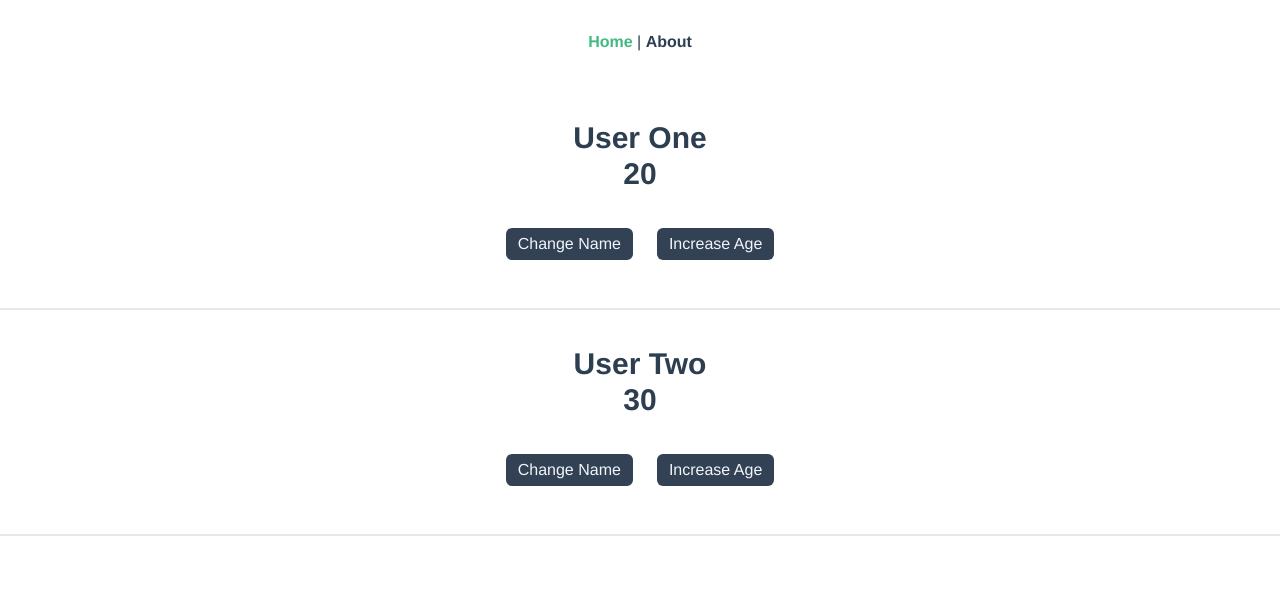
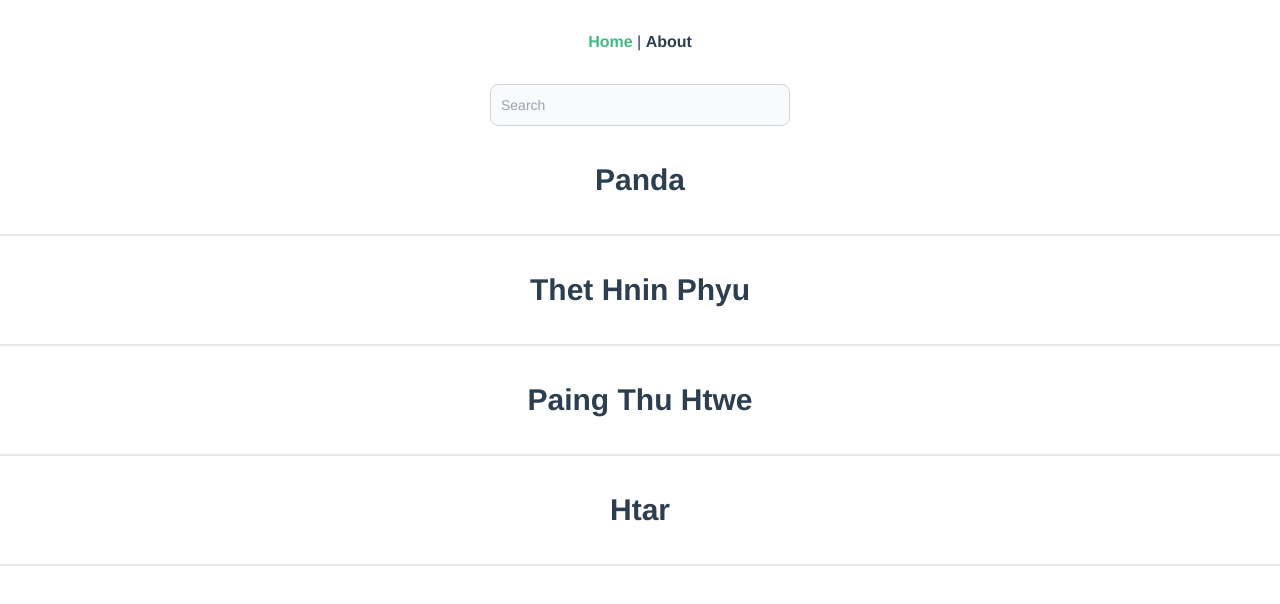
Before and after one commit to paingthuhtwe/compostion-api, a Vue app: page / in a window 1280 px wide. Shown: the top 604 px of the page. Built offline with nearby package versions, Linux system fonts and the light colour scheme.

Commit message:
search with computed properties

```diff
--- a/src/views/HomeView.vue
+++ b/src/views/HomeView.vue
@@ -1,58 +1,30 @@
 <template>
   <div class="home">
-    <div class="border-b-2 py-9">
-      <h1 class="text-center text-3xl font-semibold">{{ userOne.name }}</h1>
-      <h1 class="text-center text-3xl font-semibold">{{ userOne.age }}</h1>
-      <button
-        @click="change('one')"
-        class="px-3 py-1 bg-slate-700 hover:bg-slate-800 rounded-md text-slate-100 mt-9 m-3"
-      >
-        Change Name
-      </button>
-      <button
-        @click="userOne.age++"
-        class="px-3 py-1 bg-slate-700 hover:bg-slate-800 rounded-md text-slate-100 mt-9 m-3"
-      >
-        Increase Age
-      </button>
+    <input
+      type="text"
+      id="first_name"
+      class="bg-gray-50 border border-gray-300 text-gray-900 text-sm rounded-lg focus:ring-blue-500 focus:border-blue-500 block w-[300px] p-2.5 mx-auto"
+      placeholder="Search"
+      v-model="search"
+    />
+    <h1 class="text-center text-3xl font-semibold">{{ search }}</h1>
+    <div class="border-b-2 py-9" v-for="name in filterNames" :key="name">
+      <h1 class="text-center text-3xl font-semibold">{{ name }}</h1>
     </div>
-    <!-- end userOne -->
-    <div class="border-b-2 py-9">
-      <h1 class="text-center text-3xl font-semibold">{{ userTwo.name }}</h1>
-      <h1 class="text-center text-3xl font-semibold">{{ userTwo.age }}</h1>
-      <button
-        @click="change('two')"
-        class="px-3 py-1 bg-slate-700 hover:bg-slate-800 rounded-md text-slate-100 mt-9 m-3"
-      >
-        Change Name
-      </button>
-      <button
-        @click="userTwo.age++"
-        class="px-3 py-1 bg-slate-700 hover:bg-slate-800 rounded-md text-slate-100 mt-9 m-3"
-      >
-        Increase Age
-      </button>
-    </div>
-    <!-- end userTwo -->
   </div>
 </template>
 
 <script>
-import { reactive, ref } from "vue";
+import { computed, reactive, ref } from "vue";
 export default {
   setup() {
-    let userOne = ref({ name: "User One", age: "20" });
-    let userTwo = reactive({ name: "User Two", age: "30" });
-    let change = (value) => {
-      if (value === "one") {
-        userOne.value.name = "User One Change";
-      }
-      if (value === "two") {
-        userTwo.name = "User Two Change";
-      }
-    };
+    let search = ref("");
+    let names = ref(["Panda", "Thet Hnin Phyu", "Paing Thu Htwe", "Htar"]);
 
-    return { userOne, userTwo, change };
+    let filterNames = computed(() => {
+      return names.value.filter((name) => name.includes(search.value));
+    });
+    return { names, search, filterNames };
   },
 };
 </script>
```
